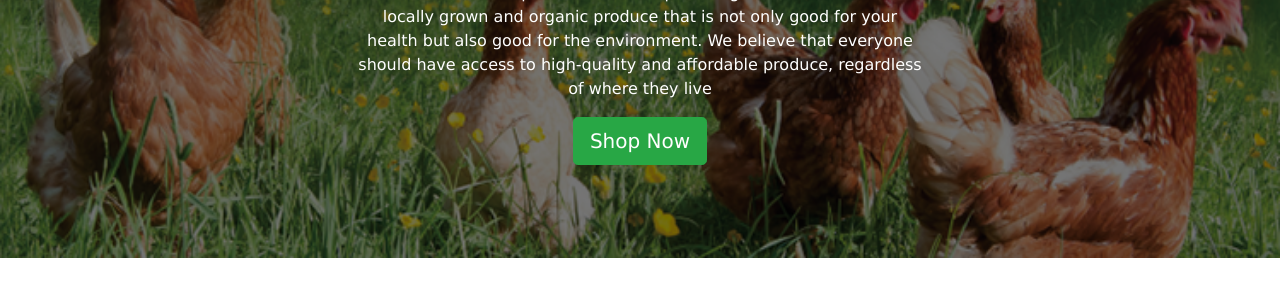
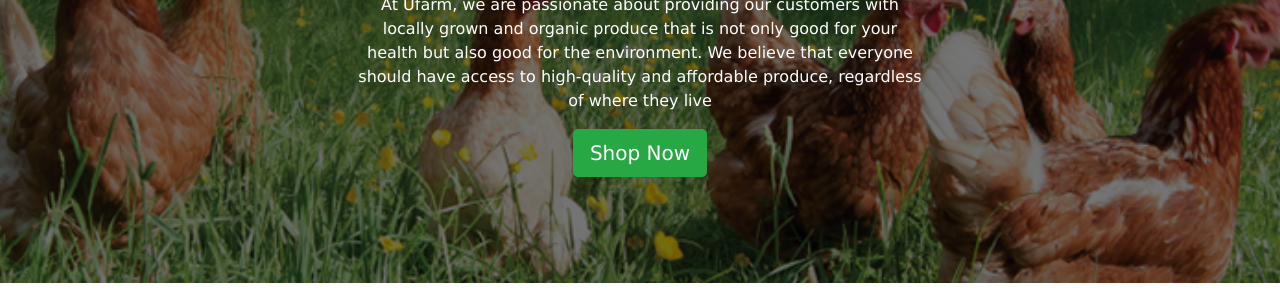
Before and after one commit to Ojara17/Ojara17.Ufarm_czar.github.io, a website: page Ufarm/index.html in a window 1280 px wide. Shown: the part 299-599 px from the top of the page. Drawn offline with nearby package versions, Linux system fonts and the light colour scheme.

Commit message:
updated
change made

```diff
--- a/Ufarm/css/style.css
+++ b/Ufarm/css/style.css
@@ -195,13 +195,17 @@ a img {
     font-size: 1rem;
   }
   .hero-image img {
-    max-width: 100%;
-    height: 475px;
+    /*max-width: 100%;*/
+/*height: 475px;*/
+    width: 100%;
+    height: 100%;
+    object-fit: cover;
   }
 
 
   .hero-image {
     position: relative;
+    height: 500px;
   }
 
   .hero-image:before {
--- a/Ufarm/index.html
+++ b/Ufarm/index.html
@@ -12,6 +12,7 @@
 
     <!-- Custom CSS -->
     <link rel="stylesheet" href="css/style.css" />
+
   </head>
   <body>
     <!-- Header -->
@@ -127,7 +128,7 @@
 <main>
   <div class="container-fluid px-0">
 
-    <!-- Hero Image -->
+    <!-- Hero Image
     <div class="hero-image">
       <img src="images/hero3.png" alt="Hero Image" class="img-fluid">
       <div class="hero-text col-md-6 offset-md-3 col-sm-12 mt-4 mx-auto" style="max-width: 600px; text-align: center;">
@@ -135,7 +136,17 @@
         <p>At Ufarm, we are passionate about providing our customers with locally grown and organic produce that is not only good for your health but also good for the environment. We believe that everyone should have access to high-quality and affordable produce, regardless of where they live</p>
         <a href="GP/public.html" class="btn btn-lg btn-success">Shop Now</a>
       </div>
-    </div>
+    </div>-->
+    <!-- Hero Image -->
+<div class="hero-image">
+  <img src="images/hero3.png" alt="Hero Image" class="img-fluid">
+  <div class="hero-text col-md-6 offset-md-3 col-sm-12 mt-4 mx-auto" style="max-width: 600px; text-align: center;">
+    <h1>Welcome to Ufarm</h1>
+    <p>At Ufarm, we are passionate about providing our customers with locally grown and organic produce that is not only good for your health but also good for the environment. We believe that everyone should have access to high-quality and affordable produce, regardless of where they live</p>
+    <a href="GP/public.html" class="btn btn-lg btn-success">Shop Now</a>
+  </div>
+</div>
+
 
     <!-- Featured Products -->
     <section class="py-5">
--- a/Ufarm/js/index.js
+++ b/Ufarm/js/index.js
@@ -78,7 +78,7 @@ $(document).ready(function() {
       // remove previous error messages
       $(".alert-danger").remove();
 
-      // display error messages one at a time
+      //display error messages one at a time
       if (errorMessages.length > 0) {
           event.preventDefault();
           var errorMessageHTML = "<div class='alert alert-danger'>";
@@ -86,9 +86,13 @@ $(document).ready(function() {
           for (var i = 0; i < errorMessages.length; i++) {
               errorMessageHTML += "<li>" + errorMessages[i] + "</li>";
           }
+
+
           errorMessageHTML += "</ul>";
           errorMessageHTML += "</div>";
-          $("#userID").after(errorMessageHTML);
+//$("#userID").after(errorMessageHTML);
+        $("#userID").after(errorMessages[0]);
+
       }
   });
 });
```
